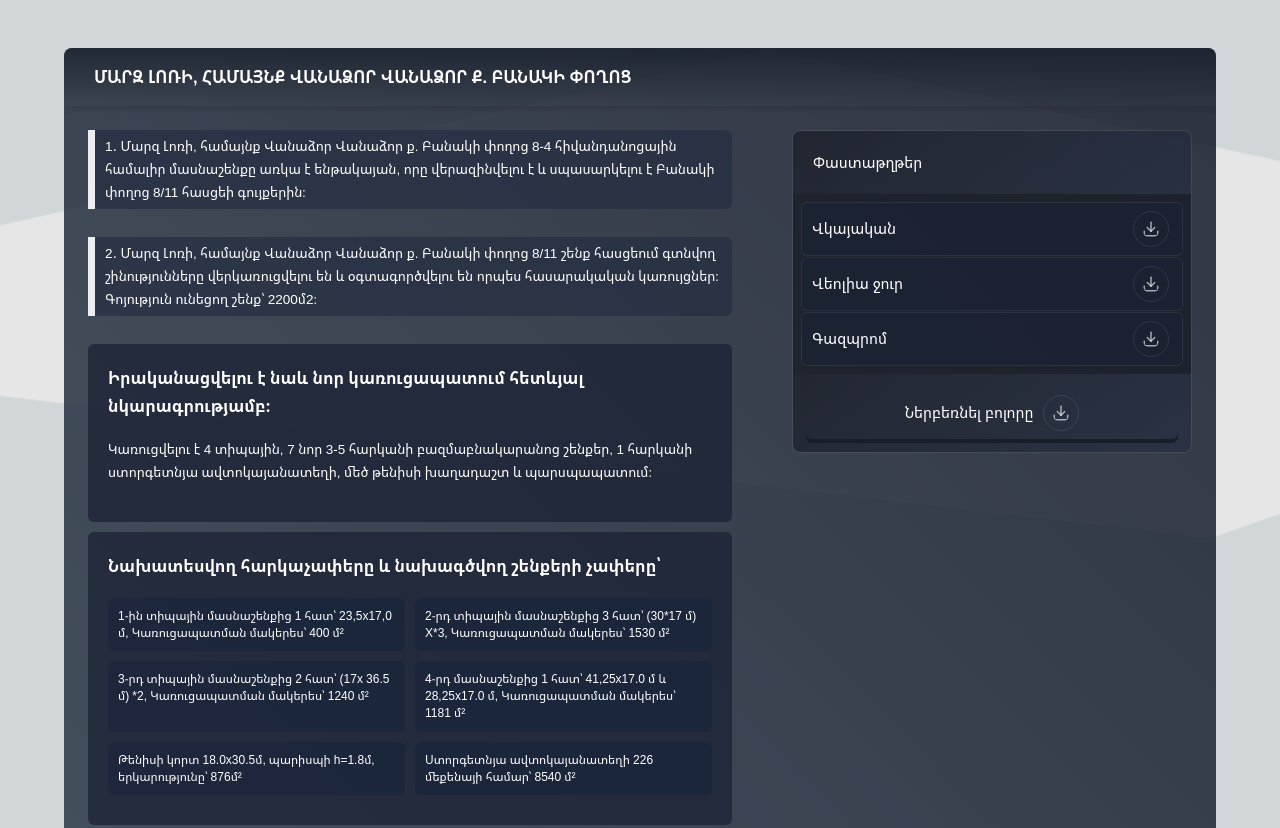
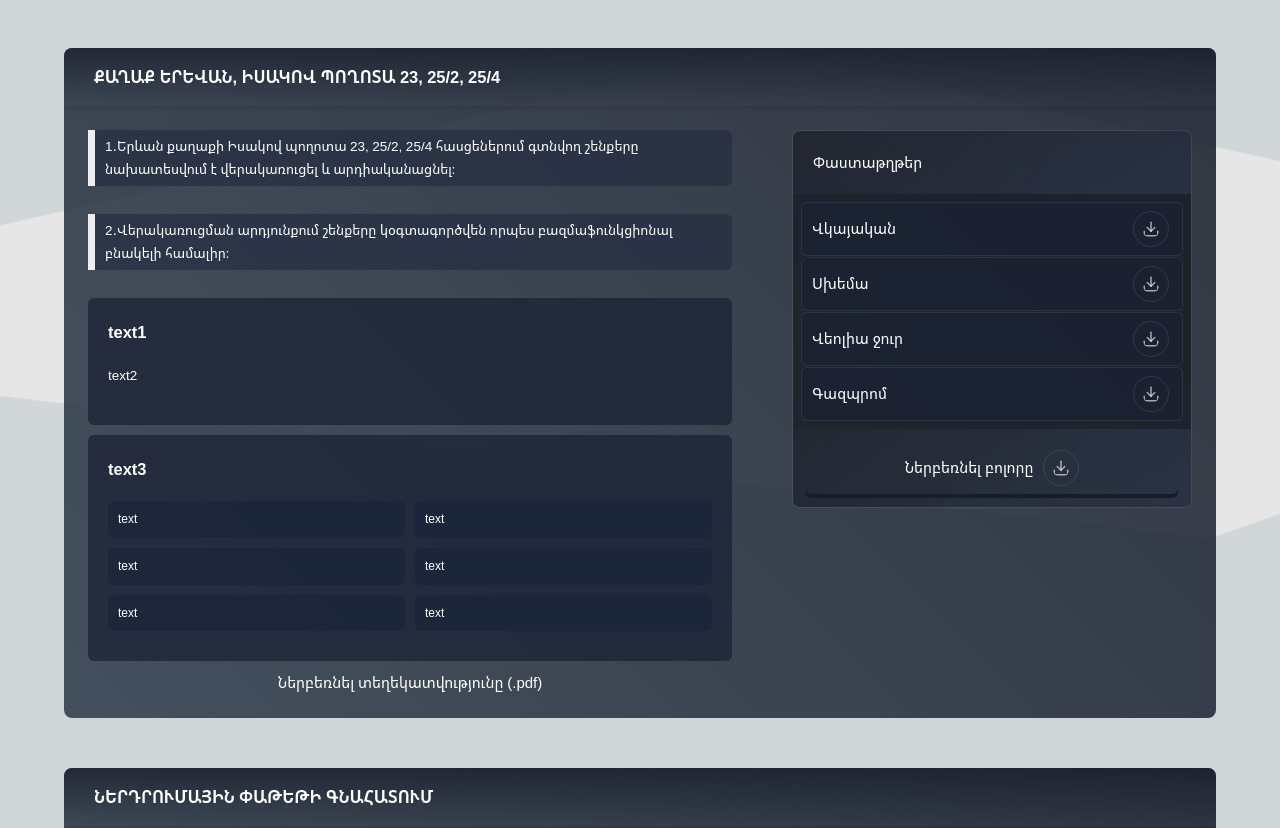
Before and after one commit to ScriptForgeCraft/isakov-prospekt-24, a website built with Vite: page index.html in a window 1280 px wide. Shown: the part 1262-2090 px from the top of the page. Built offline with nearby package versions, Linux system fonts and the light colour scheme.

Commit message:
add new pdf file && change some images

```diff
--- a/index.html
+++ b/index.html
@@ -73,16 +73,18 @@
                     <h1 class="hero-title">ՊԵՏԱԿԱՆ ԳՈՒՅՔԻ
                         ՕՏԱՐՄԱՆ ՆԵՐԴՐՈՒՄԱՅԻՆ
                         ՓԱԹԵԹ</h1>
+
                 </div>
             </div>
         </section>
+
 
         <!-- Section 2: Components -->
         <section id="components" class="container">
             <div class="header-block">
                 <h1 class="h1-bold-white">ՆԵՐԴՐՈՒՄԱՅԻՆ ՓԱԹԵԹԻ ԲԱՂԱԴՐԻՉՆԵՐ</h1>
                 <p class="location-text">
-                    Մարզ Լոռի, համայնք Վանաձոր Վանաձոր ք. Բանակի փողոց 8/11 շենք
+                    ՔԱՂԱՔ ԵՐԵՎԱՆ, ԻՍԱԿՈՎ ՊՈՂՈՏԱ 23, 25/2, 25/4
                 </p>
             </div>
             <div class="component-display">
@@ -262,50 +264,33 @@
         <!-- Section 3: Details & Documents -->
         <section id="details" class="container">
             <div class="header-block">
-                <h1 class="h1-bold-white">ՄԱՐԶ ԼՈՌԻ, ՀԱՄԱՅՆՔ ՎԱՆԱՁՈՐ ՎԱՆԱՁՈՐ Ք. ԲԱՆԱԿԻ ՓՈՂՈՑ </h1>
+                <h1 class="h1-bold-white">ՔԱՂԱՔ ԵՐԵՎԱՆ, ԻՍԱԿՈՎ ՊՈՂՈՏԱ 23, 25/2, 25/4</h1>
             </div>
             <div class="split-view">
                 <article class="text-content">
 
                     <div class="info-block">
                         <div class="content-block">
-                            <p class="left-shadow">1․ Մարզ Լոռի, համայնք Վանաձոր Վանաձոր ք. Բանակի փողոց 8-4
-                                հիվանդանոցային համալիր
-                                մասնաշենքը
-                                առկա
-                                է ենթակայան, որը վերազինվելու է և սպասարկելու է Բանակի փողոց 8/11 հասցեի գույքերին։
+                            <p class="left-shadow">1․Երևան քաղաքի Իսակով պողոտա 23, 25/2, 25/4 հասցեներում գտնվող
+                                շենքերը նախատեսվում է վերակառուցել և արդիականացնել։
                             </p>
-                            <p class="left-shadow">2․ Մարզ Լոռի, համայնք Վանաձոր Վանաձոր ք. Բանակի փողոց 8/11 շենք
-                                հասցեում գտնվող
-                                շինությունները
-                                վերկառուցվելու են և օգտագործվելու են որպես հասարակական կառույցներ։ Գոյություն
-                                ունեցող
-                                շենք՝
-                                2200մ2։</p>
+                            <p class="left-shadow">2․Վերակառուցման արդյունքում շենքերը կօգտագործվեն որպես
+                                բազմաֆունկցիոնալ բնակելի համալիր։</p>
 
                             <div class="block">
-                                <p class="bold-white">Իրականացվելու է նաև նոր կառուցապատում հետևյալ նկարագրությամբ։
+                                <p class="bold-white">text1
                                 </p>
-                                <p>Կառուցվելու է 4 տիպային, 7 նոր 3-5 հարկանի բազմաբնակարանոց շենքեր, 1 հարկանի
-                                    ստորգետնյա
-                                    ավտոկայանատեղի,
-                                    մեծ
-                                    թենիսի խաղադաշտ և պարսպապատում։</p>
+                                <p>text2</p>
                             </div>
                             <div class="block">
-                                <p class="bold-white">Նախատեսվող հարկաչափերը և նախագծվող շենքերի չափերը՝</p>
+                                <p class="bold-white">text3</p>
                                 <ul>
-                                    <li>1-ին տիպային մասնաշենքից 1 հատ՝ 23,5x17,0 մ, Կառուցապատման մակերես՝ 400 մ²
-                                    </li>
-                                    <li>2-րդ տիպային մասնաշենքից 3 հատ՝ (30*17 մ) X*3, Կառուցապատման մակերես՝ 1530 մ²
-                                    </li>
-                                    <li>3-րդ տիպային մասնաշենքից 2 հատ՝ (17x 36.5 մ) *2, Կառուցապատման մակերես՝ 1240 մ²
-                                    </li>
-                                    <li>4-րդ մասնաշենքից 1 հատ՝ 41,25x17.0 մ և 28,25x17.0 մ, Կառուցապատման մակերես՝
-                                        1181 մ²
-                                    </li>
-                                    <li>Թենիսի կորտ 18.0x30.5մ, պարիսպի h=1.8մ, երկարությունը՝ 876մ²</li>
-                                    <li>Ստորգետնյա ավտոկայանատեղի 226 մեքենայի համար՝ 8540 մ²</li>
+                                    <li>text</li>
+                                    <li>text</li>
+                                    <li>text</li>
+                                    <li>text</li>
+                                    <li>text</li>
+                                    <li>text</li>
                                 </ul>
                             </div>
                         </div>
@@ -326,6 +311,9 @@
                     </div>
                     <div class="document-list">
 
+
+
+
                         <div class="doc-row">
                             <div class="doc-item" data-file="./files/վկայական.pdf" data-title="Վկայական">
                                 <span>Վկայական</span>
@@ -342,7 +330,21 @@
                                 </a>
                             </div>
                         </div>
-
+                        <div class="doc-row">
+                            <div class="doc-item" data-file="./files/Հողամասի հատակագիծ.pdf" data-title="Սխեմա">
+                                <span>Սխեմա</span>
+                                <a class="doc-download" href="./files/Հողամասի հատակագիծ.pdf" download
+                                    aria-label="Ներբեռնել PDF փաստաթուղթ 2">
+                                    <svg xmlns="http://www.w3.org/2000/svg" viewBox="0 0 24 24" fill="none"
+                                        stroke="currentColor" stroke-width="2" stroke-linecap="round"
+                                        stroke-linejoin="round" class="w-4 h-4">
+                                        <path d="M21 15v4a2 2 0 0 1-2 2H5a2 2 0 0 1-2-2v-4"></path>
+                                        <polyline points="7 10 12 15 17 10"></polyline>
+                                        <line x1="12" x2="12" y1="15" y2="3"></line>
+                                    </svg>
+                                </a>
+                            </div>
+                        </div>
 
 
                         <div class="doc-row">
--- a/src/css/valuation.css
+++ b/src/css/valuation.css
@@ -52,6 +52,7 @@
   letter-spacing: -0.5px;
   line-height: 1.3;
   margin-bottom: 10px;
+
   & p {
     text-wrap: nowrap;
   }
@@ -121,9 +122,7 @@
   border: 1px solid var(--glass-border);
   box-shadow: 0 10px 30px rgba(0, 0, 0, 0.2);
   transition: all 0.5s cubic-bezier(0.25, 0.46, 0.45, 0.94);
-  object-position: 0% 70%;
-
-
+  object-position: 0% 30%;
 }
 
 .currency {
```
Also changed, not shown: public/images/valuation/right.webp, public/images/valuation/ԻՍԱԿՈՎ5_Page_3.jpg (added), 1 other file.
